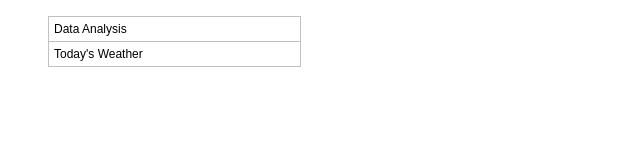
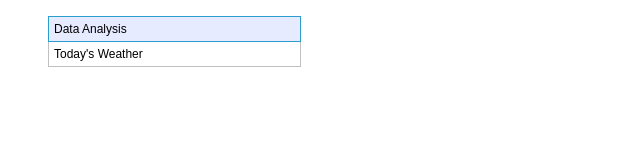
Before and after one commit to gordonlin/exercise, a website: page app/index.html in a window 1280 px wide. In both pictures the pointer is over the item "Data Analysis". Shown: the whole page, without its empty margins (0-640 px from the left). Drawn offline with nearby package versions, Linux system fonts and the light colour scheme.

Commit message:
add menu item hover style modify css file name

```diff
--- a/app/css/main.css
+++ b/app/css/menuStyle.css
@@ -10,8 +10,20 @@
 	font-size: 12px;
 	font-family: Arial;
 	padding: 5px 20px 5px 5px;
+	cursor: pointer;
 }
 
 .menu-item:last-child {
 	border-bottom-width: 1px;
 }
+
+.menu-item:hover {
+	border-width: 1px;
+	border-color:  #2a9fcd;
+	background-color:  #E7EBFF;
+	font-style: bold;
+}
+
+.menu-item:hover:first-of-type + .menu-item {
+	border-top-width: 0;
+}
--- a/app/index.html
+++ b/app/index.html
@@ -1,8 +1,10 @@
 <!DOCTYPE html>
 <html>
+
 <head>
-	<link href="css/main.css" rel="stylesheet">
+	<link href="css/menuStyle.css" rel="stylesheet">
 </head>
+
 <body>
 	<div>
 		<ul class="menu">
@@ -22,6 +24,8 @@
 
 
 // });
+
 	</script>
 </body>
+
 </html>
```
Lines whose indentation alone changed are shown as unchanged.
